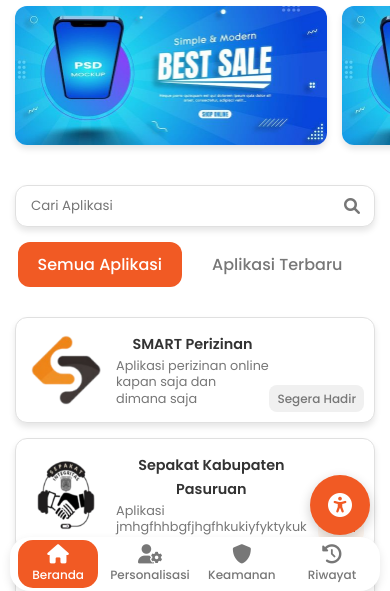
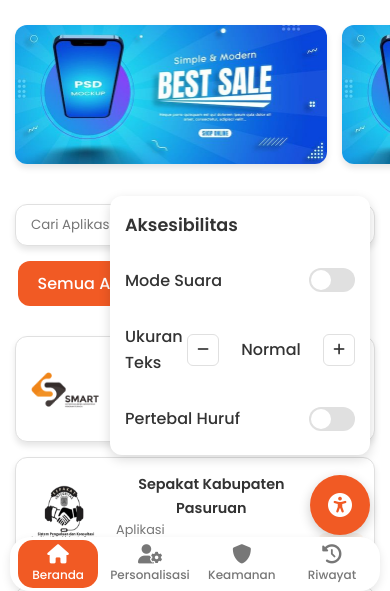
Before and after one commit to artikarahayu/gapura, a plain HTML site: page beranda.html in a window 390 px wide. Both pictures are taken after a click on the button "Aksesibilitas". Shown: the part 243-834 px from the top of the page. Drawn offline with Linux system fonts and the light colour scheme.

Commit message:
update 6 firu fab

```diff
--- a/beranda.html
+++ b/beranda.html
@@ -9,6 +9,8 @@
     <link rel="stylesheet" href="css/beranda.css" />
     <link href="https://fonts.googleapis.com/css2?family=Poppins:wght@400;500;600;700&display=swap" rel="stylesheet" />
     <link rel="stylesheet" href="https://cdnjs.cloudflare.com/ajax/libs/font-awesome/6.0.0/css/all.min.css" />
+    <link rel="stylesheet" href="css/fab.css" />
+    <script src="js/accessibility.js" defer></script>
 </head>
 
 <body>
@@ -86,7 +88,7 @@
                 <!-- (Contoh Kartu) -->
                 <div class="app-card">
                     <div class="card-main">
-                        <img src="assets/smart.png" alt="App Icon" class="app-logo-placeholder" />
+                        <img src="assets/logosmart.png" alt="App Icon" class="app-logo-placeholder" />
                         <div class="app-info">
                             <h3>SMART Perizinan</h3>
                             <p>Aplikasi perizinan online kapan saja dan dimana saja</p>
@@ -96,7 +98,7 @@
                 </div>
                 <div class="app-card">
                     <div class="card-main">
-                        <img src="assets/sepakat.png" alt="App Icon" class="app-logo-placeholder" />
+                        <img src="assets/logosepakat.png" alt="App Icon" class="app-logo-placeholder" />
                         <div class="app-info">
                             <h3>Sepakat Kabupaten Pasuruan</h3>
                             <p>Aplikasi jmhgfhhbgfjhgfhkukiyfyktykuk</p>
@@ -210,7 +212,7 @@
     </main>
 
     <div class="fab-container">
-        <button class="fab">
+        <button class="fab" aria-haspopup="true" aria-expanded="false" aria-label="Aksesibilitas">
             <i class="fas fa-universal-access"></i>
         </button>
     </div>
--- /dev/null
+++ b/css/fab.css
@@ -0,0 +1,185 @@
+/* --- Global Stylesheet --- */
+
+:root {
+    --primary-orange: #f15a24;
+    --bg-light: #f9f9f9;
+    --text-dark: #333333;
+    --text-grey: #777777;
+    --white: #ffffff;
+    --border-color: #e0e0e0;
+    --shadow: 0 4px 6px rgba(0, 0, 0, 0.1);
+    --border-radius: 12px;
+}
+
+* {
+    margin: 0;
+    padding: 0;
+    box-sizing: border-box;
+    font-family: "Poppins", sans-serif;
+}
+
+body {
+    font-family: "Poppins", sans-serif;
+    background-color: #ffffff;
+    color: var(--text-dark);
+    line-height: 1.6;
+    padding-top: 85px;
+}
+
+/* FAB Container */
+.fab-container {
+    position: fixed;
+    bottom: 30px;
+    right: 30px;
+    z-index: 100;
+}
+
+.fab {
+    background-color: var(--primary-orange);
+    color: var(--white);
+    width: 60px;
+    height: 60px;
+    border-radius: 50%;
+    border: none;
+    box-shadow: 0 4px 12px rgba(0, 0, 0, 0.2);
+    cursor: pointer;
+    font-size: 24px;
+    display: flex;
+    align-items: center;
+    justify-content: center;
+    transition: transform 0.2s ease;
+}
+
+.fab:hover {
+    transform: scale(1.1);
+}
+
+/* FAB Menu */
+.fab-menu {
+    position: absolute;
+    bottom: 80px;
+    right: 0;
+    background: white;
+    border-radius: 12px;
+    box-shadow: 0 4px 12px rgba(0, 0, 0, 0.15);
+    padding: 15px;
+    width: 280px;
+    display: none;
+    flex-direction: column;
+    gap: 15px;
+}
+
+.fab-menu.active {
+    display: flex;
+}
+
+.fab-menu h4 {
+    color: var(--text-dark);
+    margin-bottom: 5px;
+    font-weight: 600;
+    font-size: 1.1rem;
+}
+
+.fab-item {
+    display: flex;
+    align-items: center;
+    justify-content: space-between;
+    padding: 8px 0;
+}
+
+.fab-item span {
+    color: var(--text-dark);
+    font-weight: 500;
+}
+
+/* Switch Control */
+.fab-switch {
+    width: 46px;
+    height: 24px;
+    border-radius: 12px;
+    background: var(--border-color);
+    border: none;
+    position: relative;
+    cursor: pointer;
+    transition: background 0.3s ease;
+}
+
+.fab-switch .knob {
+    width: 20px;
+    height: 20px;
+    background: white;
+    border-radius: 50%;
+    position: absolute;
+    top: 2px;
+    left: 2px;
+    transition: transform 0.3s ease;
+}
+
+.fab-switch.on {
+    background: var(--primary-orange);
+}
+
+.fab-switch.on .knob {
+    transform: translateX(22px);
+}
+
+/* Text Size Controls */
+.fab-textsize-controls {
+    display: flex;
+    align-items: center;
+    gap: 12px;
+}
+
+.text-size-btn {
+    width: 32px;
+    height: 32px;
+    border: 1px solid var(--border-color);
+    background: white;
+    border-radius: 6px;
+    display: flex;
+    align-items: center;
+    justify-content: center;
+    cursor: pointer;
+    transition: all 0.2s ease;
+    color: var(--text-dark);
+}
+
+.text-size-btn:hover {
+    background: var(--bg-light);
+    transform: scale(1.05);
+}
+
+.text-size-btn:active {
+    transform: scale(0.95);
+}
+
+.text-size-label {
+    min-width: 80px;
+    text-align: center;
+    font-weight: 500;
+    color: var(--text-dark);
+}
+
+/* Bold Mode */
+.bold-mode, .bold-mode * {
+    font-weight: 700 !important;
+}
+
+/* Responsive */
+@media (max-width: 768px) {
+    .fab-container {
+        bottom: 71px;
+        right: 20px;
+    }
+}
+
+@media (max-width: 480px) {
+    .fab-container {
+        bottom: 66px;
+        right: 20px;
+    }
+
+    .fab-menu {
+        width: 260px;
+    }
+}
--- a/css/global.css
+++ b/css/global.css
@@ -375,7 +375,7 @@ main {
     }
 
     /* -- Konten Utama -- */
-    main {
+    main{
         /* [DIHAPUS] padding-top: 70px; (Pindah ke body) */
     }
 
--- /dev/null
+++ b/js/accessibility.js
@@ -0,0 +1,181 @@
+// Accessibility features for GAPURA EMAS
+document.addEventListener("DOMContentLoaded", function () {
+    initAccessibilityFeatures();
+});
+
+function initAccessibilityFeatures() {
+    const fabContainer = document.querySelector('.fab-container');
+    if (!fabContainer) return;
+
+    // Add FAB menu markup if not present
+    if (!fabContainer.querySelector('.fab-menu')) {
+        fabContainer.innerHTML = `
+            <button class="fab" aria-haspopup="true" aria-expanded="false" aria-label="Aksesibilitas">
+                <i class="fas fa-universal-access"></i>
+            </button>
+
+            <div class="fab-menu" role="menu" aria-hidden="true">
+                <h4>Aksesibilitas</h4>
+
+                <div class="fab-item" role="menuitem">
+                    <span>Mode Suara</span>
+                    <button id="voice-switch" class="fab-switch" role="switch" aria-checked="false" tabindex="0">
+                        <span class="knob"></span>
+                    </button>
+                </div>
+
+                <div class="fab-item" role="menuitem">
+                    <span>Ukuran Teks</span>
+                    <div class="fab-textsize-controls" role="group" aria-label="Kontrol Ukuran Teks">
+                        <button id="decreaseText" class="text-size-btn" title="Perkecil Teks" aria-label="Perkecil">
+                            <i class="fas fa-minus"></i>
+                        </button>
+                        <span id="textSizeLabel" aria-live="polite" class="text-size-label">Normal</span>
+                        <button id="increaseText" class="text-size-btn" title="Perbesar Teks" aria-label="Perbesar">
+                            <i class="fas fa-plus"></i>
+                        </button>
+                    </div>
+                </div>
+
+                <div class="fab-item" role="menuitem">
+                    <span>Pertebal Huruf</span>
+                    <button id="bold-switch" class="fab-switch" role="switch" aria-checked="false" tabindex="0">
+                        <span class="knob"></span>
+                    </button>
+                </div>
+            </div>
+        `;
+    }
+
+    const fabButton = fabContainer.querySelector('.fab');
+    const fabMenu = fabContainer.querySelector('.fab-menu');
+    const voiceSwitch = document.getElementById('voice-switch');
+    const boldSwitch = document.getElementById('bold-switch');
+    const decreaseText = document.getElementById('decreaseText');
+    const increaseText = document.getElementById('increaseText');
+    const textSizeLabel = document.getElementById('textSizeLabel');
+
+    // Speech synthesis helper
+    const speak = (text, interrupt = true) => {
+        if (!('speechSynthesis' in window)) return;
+        try {
+            const utterance = new SpeechSynthesisUtterance(text);
+            utterance.lang = 'id-ID';
+            if (interrupt) window.speechSynthesis.cancel();
+            window.speechSynthesis.speak(utterance);
+        } catch (err) {
+            console.warn('Speech error:', err);
+        }
+    };
+
+    // Helper function for switches
+    const setSwitch = (el, on) => {
+        if (!el) return;
+        if (on) {
+            el.classList.add('on');
+            el.setAttribute('aria-checked', 'true');
+        } else {
+            el.classList.remove('on');
+            el.setAttribute('aria-checked', 'false');
+        }
+    };
+
+    // Load preferences
+    const prefVoice = localStorage.getItem('pref_voice') === 'true';
+    const prefBold = localStorage.getItem('pref_bold') === 'true';
+    let currentFontSize = parseInt(localStorage.getItem('pref_font_size')) || 16;
+
+    // Initialize states
+    setSwitch(voiceSwitch, prefVoice);
+    setSwitch(boldSwitch, prefBold);
+    if (prefBold) document.body.classList.add('bold-mode');
+    document.documentElement.style.fontSize = currentFontSize + 'px';
+    updateTextSizeLabel(currentFontSize);
+
+    // Toggle FAB menu
+    if (fabButton && fabMenu) {
+        fabButton.addEventListener('click', function (e) {
+            e.stopPropagation();
+            const isActive = fabMenu.classList.toggle('active');
+            fabMenu.setAttribute('aria-hidden', isActive ? 'false' : 'true');
+            fabButton.setAttribute('aria-expanded', isActive ? 'true' : 'false');
+        });
+
+        // Close on outside click
+        document.addEventListener('click', function (e) {
+            if (!fabContainer.contains(e.target)) {
+                fabMenu.classList.remove('active');
+                fabMenu.setAttribute('aria-hidden', 'true');
+                fabButton.setAttribute('aria-expanded', 'false');
+            }
+        });
+    }
+
+    // Voice mode
+    if (voiceSwitch) {
+        voiceSwitch.addEventListener('click', function() {
+            const enabled = !this.classList.contains('on');
+            setSwitch(this, enabled);
+            localStorage.setItem('pref_voice', enabled);
+
+            if (enabled) {
+                speak('Mode suara diaktifkan');
+            } else {
+                speak('Mode suara dinonaktifkan');
+            }
+        });
+    }
+
+    // Text size controls
+    function updateTextSizeLabel(size) {
+        if (textSizeLabel) {
+            let label = 'Normal';
+            if (size < 16) label = 'Kecil';
+            else if (size > 16 && size <= 18) label = 'Besar';
+            else if (size > 18 && size <= 20) label = 'Lebih Besar';
+            else if (size > 20) label = 'Sangat Besar';
+            textSizeLabel.textContent = label;
+        }
+    }
+
+    if (decreaseText) {
+        decreaseText.addEventListener('click', function() {
+            if (currentFontSize > 12) {  // Minimum size
+                currentFontSize -= 2;
+                document.documentElement.style.fontSize = currentFontSize + 'px';
+                localStorage.setItem('pref_font_size', currentFontSize);
+                updateTextSizeLabel(currentFontSize);
+                if (voiceSwitch && voiceSwitch.classList.contains('on')) {
+                    speak(`Ukuran teks: ${textSizeLabel.textContent}`);
+                }
+            }
+        });
+    }
+
+    if (increaseText) {
+        increaseText.addEventListener('click', function() {
+            if (currentFontSize < 24) {  // Maximum size
+                currentFontSize += 2;
+                document.documentElement.style.fontSize = currentFontSize + 'px';
+                localStorage.setItem('pref_font_size', currentFontSize);
+                updateTextSizeLabel(currentFontSize);
+                if (voiceSwitch && voiceSwitch.classList.contains('on')) {
+                    speak(`Ukuran teks: ${textSizeLabel.textContent}`);
+                }
+            }
+        });
+    }
+
+    // Bold text toggle
+    if (boldSwitch) {
+        boldSwitch.addEventListener('click', function() {
+            const enabled = !this.classList.contains('on');
+            setSwitch(this, enabled);
+            document.body.classList.toggle('bold-mode', enabled);
+            localStorage.setItem('pref_bold', enabled);
+            if (voiceSwitch && voiceSwitch.classList.contains('on')) {
+                speak(enabled ? 'Huruf tebal diaktifkan' : 'Huruf tebal dinonaktifkan');
+            }
+        });
+    }
+}
```
Also changed, not shown: keamanan.html (+3 -1 lines), personalisasi.html (+3 -1 lines), riwayat.html (+3 -1 lines), assets/logosepakat.png (added), assets/logosmart.png (added).
